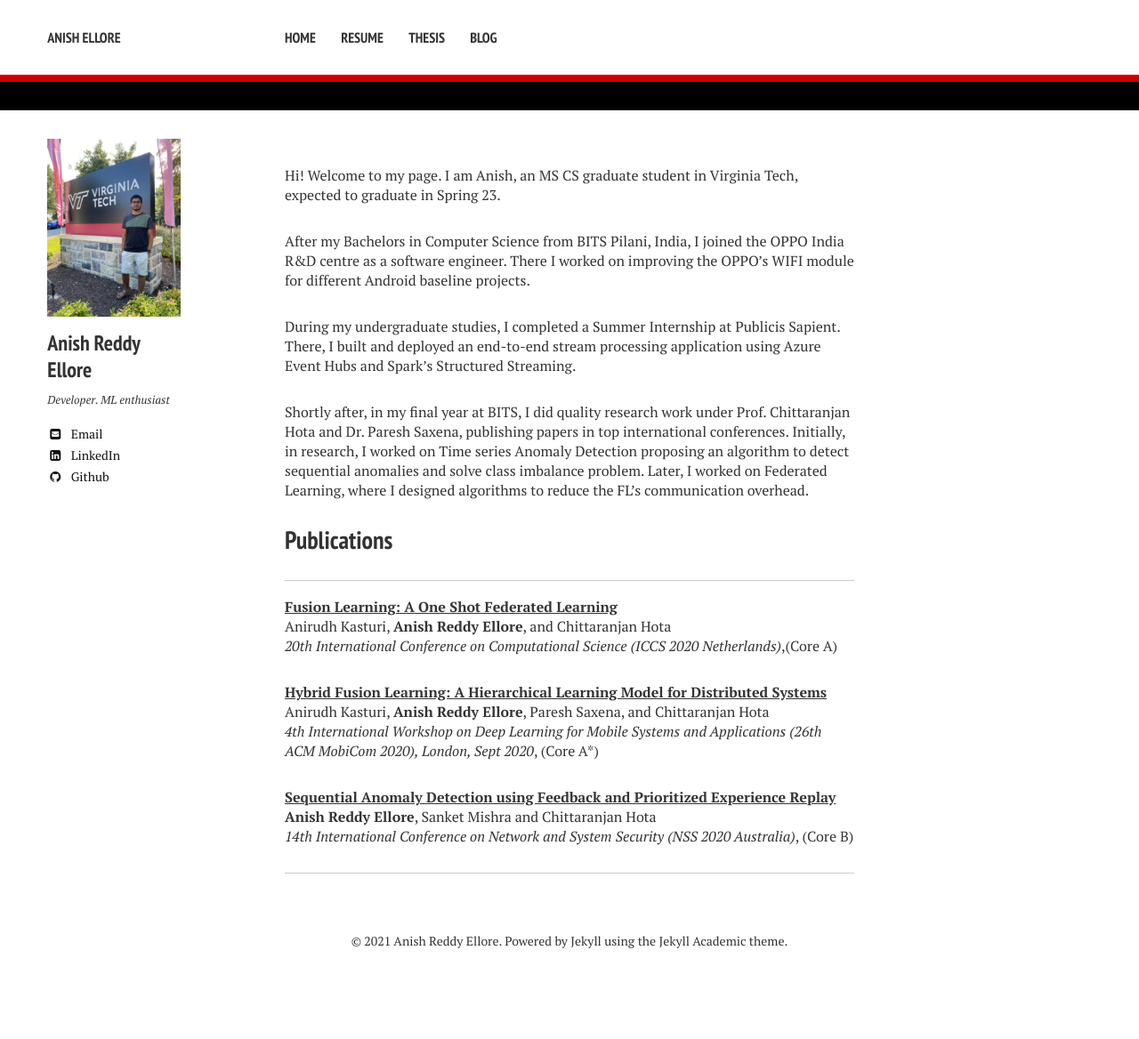
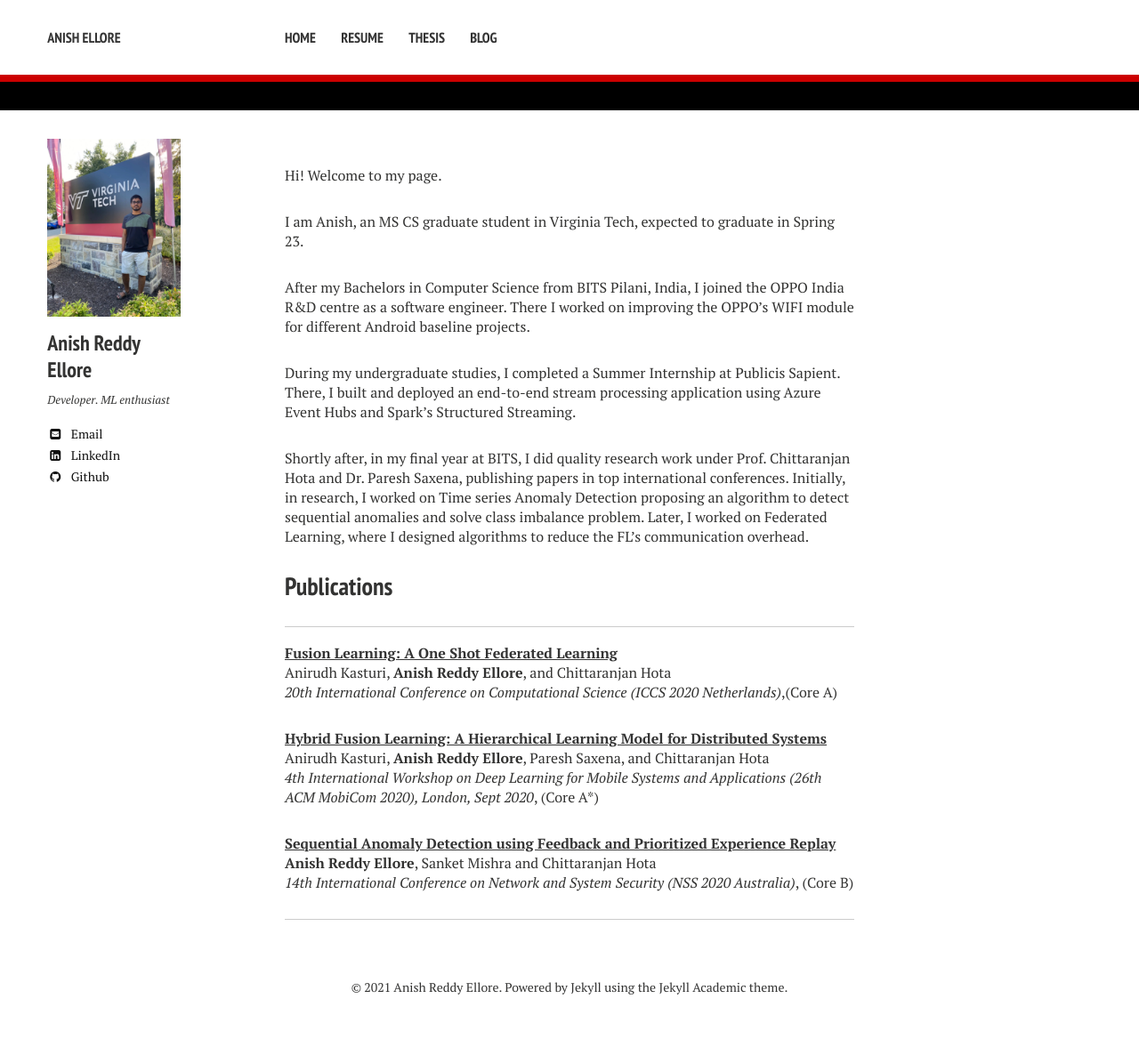
Before and after one commit to AnishEllore/anishellore.github.io, a Jekyll site: the page built from index.md, in a window 1280 px wide. Shown: the whole page at 89% size. Built offline with Jekyll 4.4.1, drawn with Linux system fonts in a browser that asks for light colours; nearby versions of some CDN libraries; before the commit the page ends 1116 px from its top, so only the background shows below that.

```diff
--- a/index.md
+++ b/index.md
@@ -2,12 +2,13 @@
 layout: page
 excerpt: "Anish Ellore's personal website"
 ---
-Hi! Welcome to my page.
-I am Anish, an MS CS graduate student in Virginia Tech, expected to graduate in Spring 23.
+Hi! Welcome to my page.<br />
 
-After my Bachelors in Computer Science from BITS Pilani, India, I joined the OPPO India R&D centre as a software engineer. There I worked on improving the OPPO's WIFI module for different Android baseline projects.
+I am Anish, an MS CS graduate student in Virginia Tech, expected to graduate in Spring 23.<br />
 
-During my undergraduate studies, I completed a Summer Internship at Publicis Sapient. There, I built and deployed an end-to-end stream processing application using Azure Event Hubs and Spark's Structured Streaming.
+After my Bachelors in Computer Science from BITS Pilani, India, I joined the OPPO India R&D centre as a software engineer. There I worked on improving the OPPO's WIFI module for different Android baseline projects.<br />
+
+During my undergraduate studies, I completed a Summer Internship at Publicis Sapient. There, I built and deployed an end-to-end stream processing application using Azure Event Hubs and Spark's Structured Streaming.<br />
 
 Shortly after, in my final year at BITS, I did quality research work under Prof. Chittaranjan Hota and Dr. Paresh Saxena, publishing papers in top international conferences. Initially, in research, I worked on Time series Anomaly Detection proposing an algorithm to detect sequential anomalies and solve class imbalance problem. Later, I worked on Federated Learning, where I designed algorithms to reduce the FL's communication overhead.
 ## Publications
```
